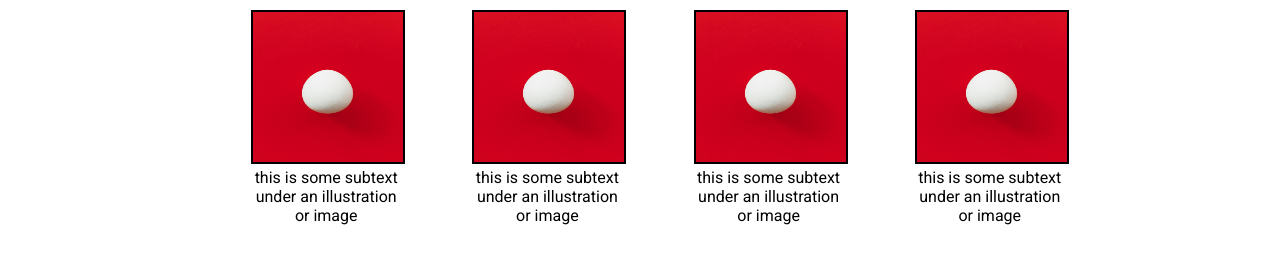
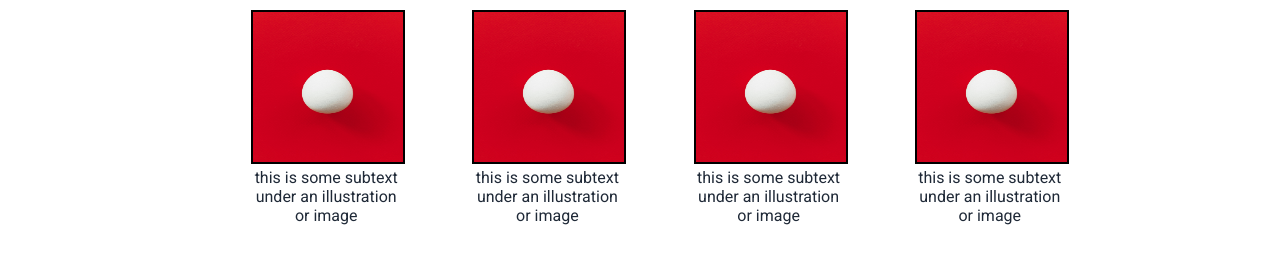
Before and after one commit to ttrriipp/Odin-Project-Landing-Page, a plain HTML site: page index.html in a window 1280 px wide. Shown: the part 547-800 px from the top of the page. Drawn offline with Linux system fonts and the light colour scheme.

Commit message:
Set information text color

```diff
--- a/style.css
+++ b/style.css
@@ -115,6 +115,7 @@ a {
 
 .information-text {
     width: 150px;
+    color: #1F2937;
 }
 
 .third-section {
```
